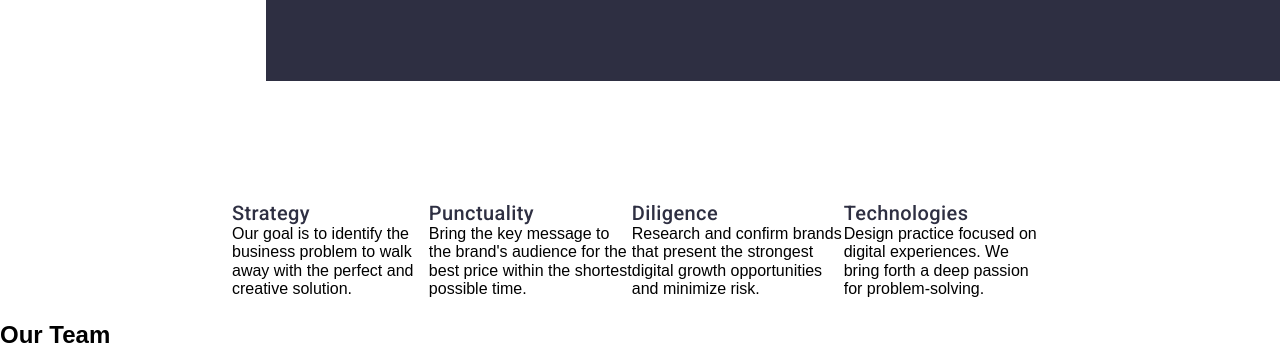
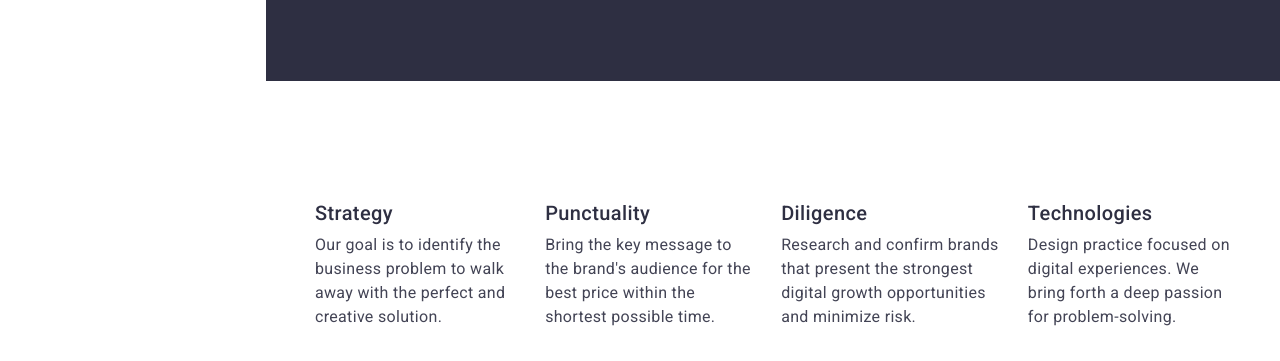
Before and after one commit to petronela88/goit-markup-hw-03, a plain HTML site: page index.html in a window 1280 px wide. Shown: the part 439-800 px from the top of the page. Drawn offline with nearby package versions, Linux system fonts and the light colour scheme.

Commit message:
eight change on the style

```diff
--- a/css/style.css
+++ b/css/style.css
@@ -144,11 +144,13 @@ body {
 }
 
 .primary-button {
+    display: block;
     font-family: "Roboto", sans-serif;
     font-size: 16px;
     font-weight: 500;
     line-height: 24px;
     letter-spacing: 0.04em;
+    min-width: 169px;
     background-color: var(--color-web);
     color: var(--color-background);
     border: none;
@@ -158,46 +160,51 @@ body {
     border-radius: 4px;
 }
 
-/*
-.hero-section {
-    text-align: center;
-    display: flex;
-    max-width: 1440px;
-    margin: 0 auto;
-    background-color: var(--color-studio);
+.section-objectivs {
+    padding: 120px 0;
+    max-width: 1128px;
+    margin-left: 300px;
 }
 
-.hero-title {
-    font-family: "Roboto", sans-serif;
-    font-size: 56px;
-    font-weight: 700;
-    line-height: 60px;
-    letter-spacing: 0.02em;
-    color: var(--color-background);
-    max-width: 496px;
-    padding: 188px 472px 292px 472px;
+.visually-hidden {
+    display: none;
 }
 
-.primary-button {
-    display: block;
-    min-width: 169px;
-    height: 56px;
+.objectivs-list {
+    display: flex;
+    gap: 24px;
+    margin-right: 24px;
+}
+
+.objectivs-list .objectivs-item:last-child {
+    margin-right: 0;
+}
+
+.objectivs-item {
+    width: calc((100%-72px)/4);
+
+}
+
+.objectivs-title {
+    font-family: "Roboto", sans-serif;
+    font-size: 20px;
+    font-weight: 500;
+    line-height: 24px;
+    letter-spacing: 0.02em;
+    margin-bottom: 8px;
+    color: var(--color-studio);
+}
+
+.objectivs-text {
     font-family: "Roboto", sans-serif;
     font-size: 16px;
-    font-weight: 500;
+    font-weight: 400;
     line-height: 24px;
-    letter-spacing: 0.04em;
-    background-color: var(--color-web);
-    color: var(--color-background);
-    border: none;
-    cursor: pointer;
-    padding: 16px 32px 16px 32px;
-    gap: 10px;
-    border-radius: 4px;
-    opacity: 0px;
+    letter-spacing: 0.02em;
+    color: var(--color-info);
+}
 
-}
-*/
+/*
 .section-objectivs .container {
     max-width: 1128px;
     max-height: 104px;
@@ -219,4 +226,4 @@ body {
 
 .section-objectivs .container .container-objectivs {
     max-width: 264px;
-}
+}*/
--- a/index.html
+++ b/index.html
@@ -50,7 +50,7 @@
 
         <section class="section-objectivs">
             <div class="container">
-                <!--<h2>Titlu</h2>-->
+                <h2 class="visually-hidden">Titlu</h2>
                 <ul class="objectivs-list list">
                     <div class="container-objectivs">
                         <li class="objective-item">
@@ -64,7 +64,7 @@
                     <div class="container-objectivs">
                         <li class="objective-item">
                             <h3 class="objectivs-title">Punctuality</h3>
-                            <p class="text">Bring the key message to the brand's
+                            <p class="objectivs-text">Bring the key message to the brand's
                                 audience for the best price within
                                 the shortest possible time.
                             </p>
```
Also changed, not shown: 1 other file.
